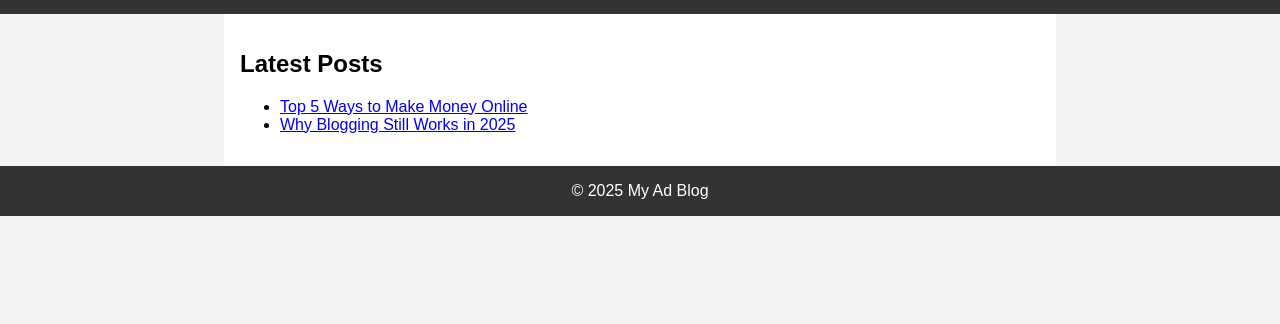
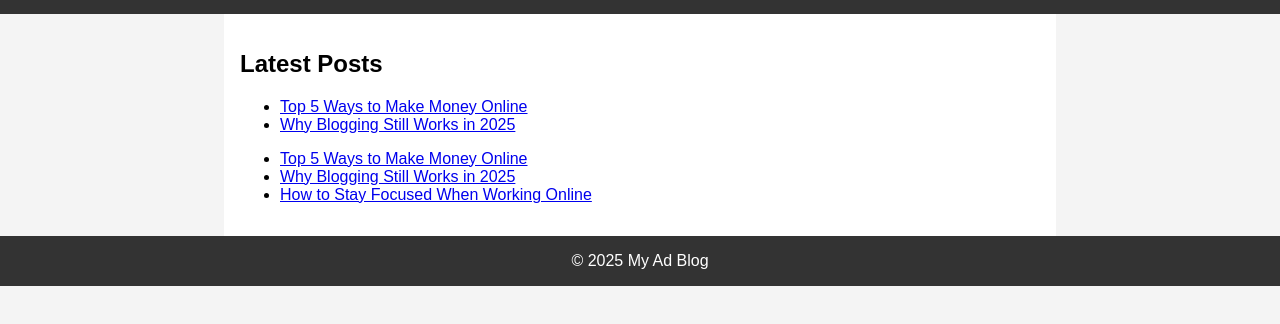
Before and after one commit to leonard-wesh/My-ad-blog, a plain HTML site: page blog.html in a window 1280 px wide. Shown: the part 116-440 px from the top of the page. Drawn offline with Linux system fonts and the light colour scheme.

Commit message:
Update blog.html

```diff
--- a/blog.html
+++ b/blog.html
@@ -23,7 +23,11 @@
     <ul>
       <li><a href="posts/post1.html">Top 5 Ways to Make Money Online</a></li>
       <li><a href="posts/post2.html">Why Blogging Still Works in 2025</a></li>
-    </ul>
+    </ul><ul>
+  <li><a href="posts/post1.html">Top 5 Ways to Make Money Online</a></li>
+  <li><a href="posts/post2.html">Why Blogging Still Works in 2025</a></li>
+  <li><a href="posts/post3.html">How to Stay Focused When Working Online</a></li>
+</ul>
   </main>
   <footer>&copy; 2025 My Ad Blog</footer>
 </body>
```
